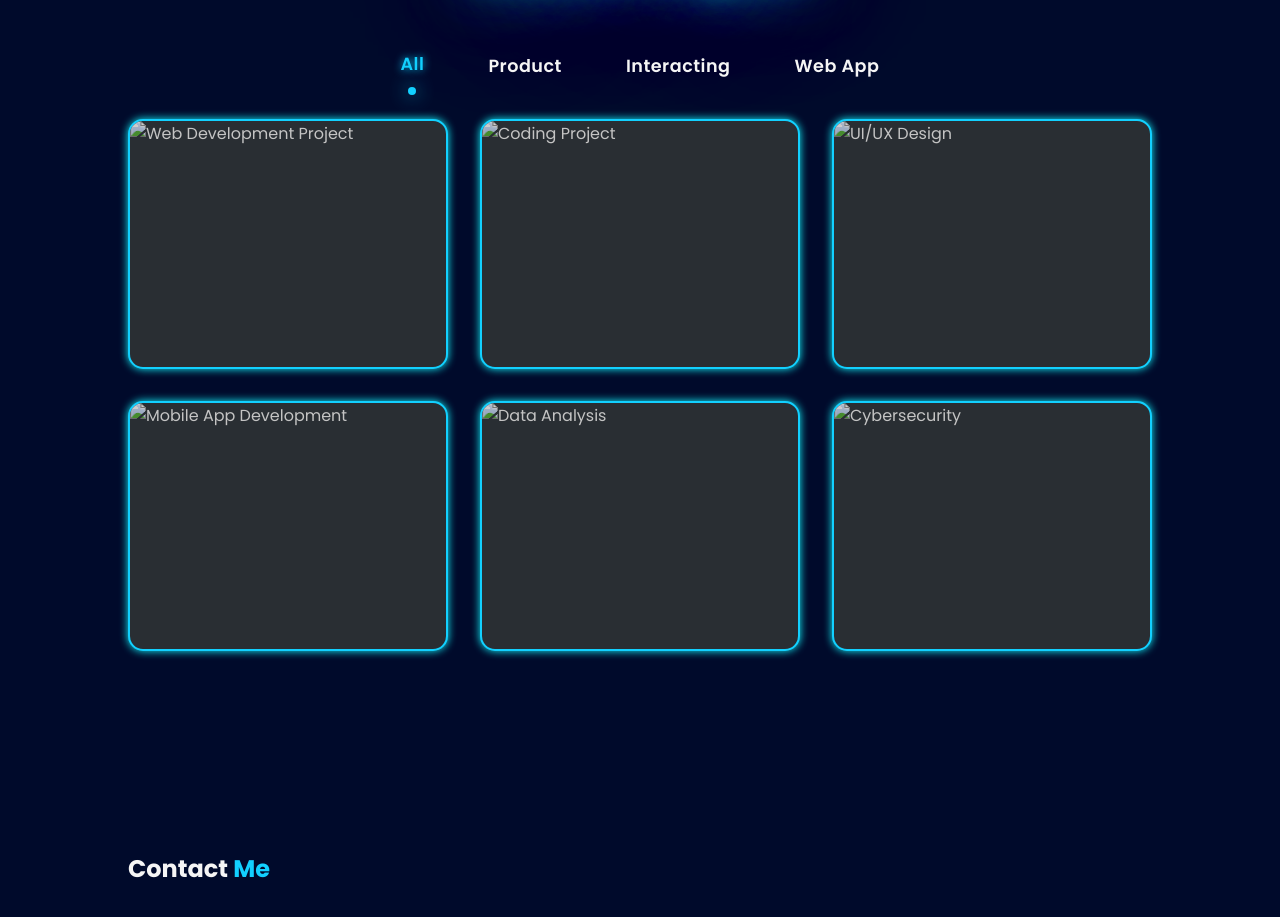
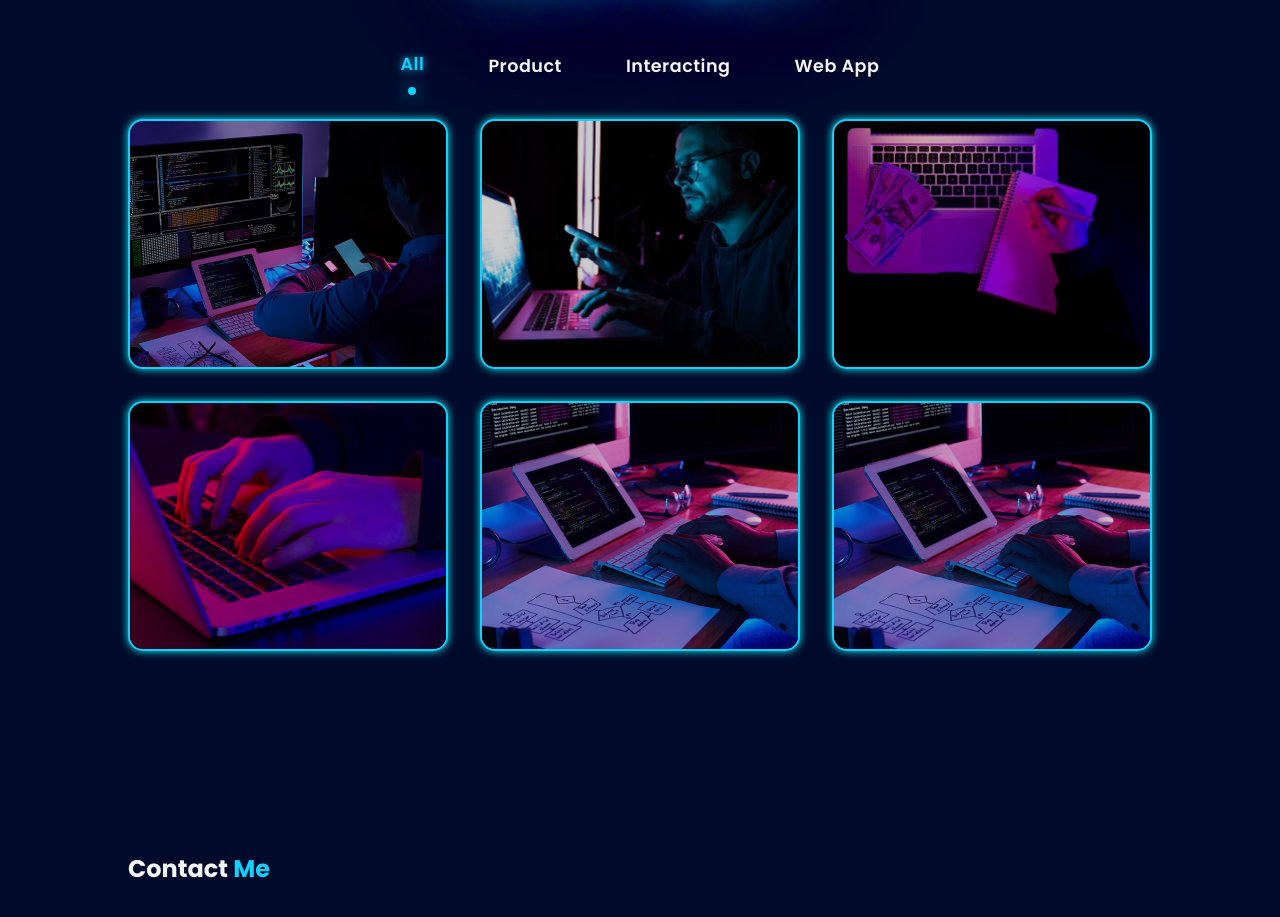
Before and after one commit to ThienCheese/NT208.P21.Copilot, a plain HTML site: page index.html in a window 1280 px wide. Shown: the part 3423-4340 px from the top of the page. Drawn offline with nearby package versions, Linux system fonts and the light colour scheme.

Commit message:
thêm ảnh

```diff
--- a/index.html
+++ b/index.html
@@ -330,7 +330,7 @@
             <div class="portfolio-gallery">
                 <div class="port-box product">
                     <div class="port-image">
-                        <img src="img/1.jpg" alt="Web Development Project">
+                        <img src="./images/1.jpg" alt="Web Development Project">
                     </div>
                     <div class="port-content">
                         <h3>Web Development</h3>
@@ -341,7 +341,7 @@
 
                 <div class="port-box product">
                     <div class="port-image">
-                        <img src="img/2.jpg" alt="Coding Project">
+                        <img src="./images/2.jpg" alt="Coding Project">
                     </div>
                     <div class="port-content">
                         <h3>Software Development</h3>
@@ -352,7 +352,7 @@
 
                 <div class="port-box inter">
                     <div class="port-image">
-                        <img src="img/3.jpg" alt="UI/UX Design">
+                        <img src="./images/3.jpg" alt="UI/UX Design">
                     </div>
                     <div class="port-content">
                         <h3>UI/UX Design</h3>
@@ -363,7 +363,7 @@
 
                 <div class="port-box inter">
                     <div class="port-image">
-                        <img src="img/4.jpg" alt="Mobile App Development">
+                        <img src="./images/4.jpg" alt="Mobile App Development">
                     </div>
                     <div class="port-content">
                         <h3>Mobile Development</h3>
@@ -374,7 +374,7 @@
 
                 <div class="port-box inter">
                     <div class="port-image">
-                        <img src="img/5.jpg" alt="Data Analysis">
+                        <img src="./images/5.jpg" alt="Data Analysis">
                     </div>
                     <div class="port-content">
                         <h3>Data Analysis</h3>
@@ -385,7 +385,7 @@
 
                 <div class="port-box web">
                     <div class="port-image">
-                        <img src="img/6.jpg" alt="Cybersecurity">
+                        <img src="./images/5.jpg" alt="Cybersecurity">
                     </div>
                     <div class="port-content">
                         <h3>Cybersecurity</h3>
```
Also changed, not shown: images/1.jpg (added), images/2.jpg (added), images/3.jpg (added), images/4.jpg (added), images/5.jpg (added), images/6.jpg (added), images/about-me-pic2.png (added), images/man3.png (added), 1 other file.
